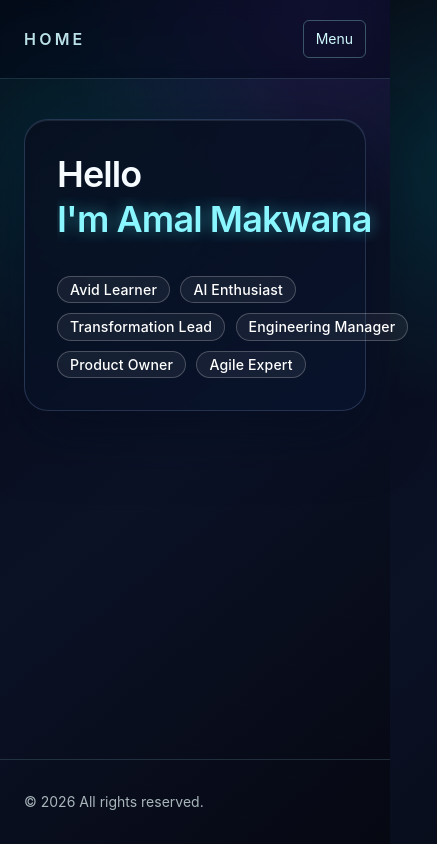
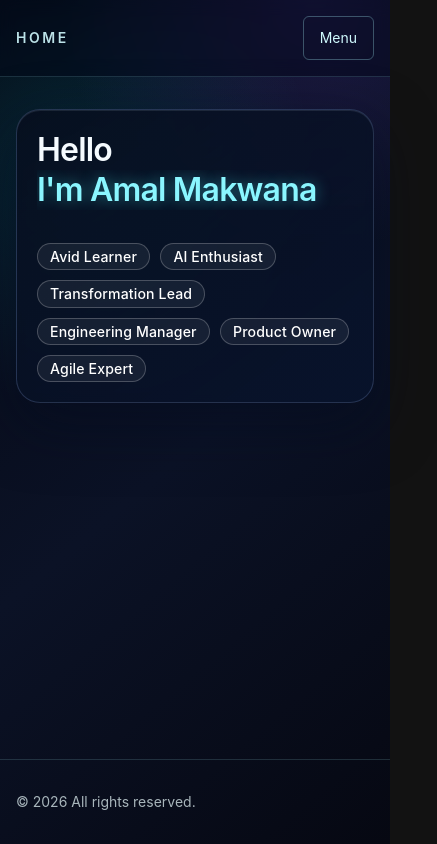
Before and after one commit to Amal-Makwana/amalmakwana, a Next.js app: page / in a window 390 px wide. Shown: the whole page, 437 px wide, since content can reach past the window. Built offline with nearby package versions, Linux system fonts and the light colour scheme.

Commit message:
Improve mobile responsiveness and reduce motion on small screens

```diff
--- a/app/Articles/page.jsx
+++ b/app/Articles/page.jsx
@@ -1,8 +1,8 @@
 export default function ArticlesPage() {
   return (
     <section className="max-w-2xl space-y-6">
-      <h1 className="text-4xl font-semibold tracking-tight">Articles</h1>
-      <p className="text-lg text-black/70">
+      <h1 className="text-3xl font-semibold tracking-tight sm:text-4xl">Articles</h1>
+      <p className="text-base text-black/70 sm:text-lg">
         Share your writing, notes, and article summaries in this section.
       </p>
     </section>
--- a/app/Interest/page.jsx
+++ b/app/Interest/page.jsx
@@ -64,19 +64,19 @@ export default function InterestPage() {
   return (
     <section className="space-y-8">
       <div className="max-w-2xl space-y-4">
-        <h1 className="text-4xl font-semibold tracking-tight">Interest</h1>
-        <p className="text-lg text-slate-200">A few areas where I love to contribute and collaborate.</p>
+        <h1 className="text-3xl font-semibold tracking-tight sm:text-4xl">Interest</h1>
+        <p className="text-base text-slate-200 sm:text-lg">A few areas where I love to contribute and collaborate.</p>
       </div>
 
       <div className="grid gap-6 md:grid-cols-2 xl:grid-cols-3">
         {interestCards.map((interest) => (
           <article
             key={interest.title}
-            className={`rounded-2xl border border-white/20 bg-gradient-to-br ${interest.palette} p-6 shadow-sm transition-transform duration-300 hover:-translate-y-1 hover:shadow-lg`}
+            className={`rounded-2xl border border-white/20 bg-gradient-to-br ${interest.palette} p-5 sm:p-6 shadow-sm transition-transform duration-300 hover:-translate-y-1 hover:shadow-lg`}
           >
             <div className="mb-4 flex justify-center rounded-xl bg-white/80 p-3 backdrop-blur">{interest.svg}</div>
-            <h2 className="mb-2 text-xl font-semibold text-slate-100">{interest.title}</h2>
-            <p className="text-sm leading-relaxed text-slate-200">{interest.description}</p>
+            <h2 className="mb-2 text-lg font-semibold text-slate-100 sm:text-xl">{interest.title}</h2>
+            <p className="text-sm leading-relaxed text-slate-200 sm:text-base">{interest.description}</p>
           </article>
         ))}
       </div>
--- a/app/Interests/page.jsx
+++ b/app/Interests/page.jsx
@@ -64,19 +64,19 @@ export default function WorkPage() {
   return (
     <section className="space-y-8">
       <div className="max-w-2xl space-y-4">
-        <h1 className="text-4xl font-semibold tracking-tight">Interests</h1>
-        <p className="text-lg text-slate-200">A few areas where I love to contribute and collaborate.</p>
+        <h1 className="text-3xl font-semibold tracking-tight sm:text-4xl">Interests</h1>
+        <p className="text-base text-slate-200 sm:text-lg">A few areas where I love to contribute and collaborate.</p>
       </div>
 
       <div className="grid gap-6 md:grid-cols-2 xl:grid-cols-3">
         {interestCards.map((interest) => (
           <article
             key={interest.title}
-            className={`rounded-2xl border border-white/20 bg-gradient-to-br ${interest.palette} p-6 shadow-sm transition-transform duration-300 hover:-translate-y-1 hover:shadow-lg`}
+            className={`rounded-2xl border border-white/20 bg-gradient-to-br ${interest.palette} p-5 sm:p-6 shadow-sm transition-transform duration-300 hover:-translate-y-1 hover:shadow-lg`}
           >
             <div className="mb-4 flex justify-center rounded-xl bg-white/80 p-3 backdrop-blur">{interest.svg}</div>
-            <h2 className="mb-2 text-xl font-semibold text-slate-100">{interest.title}</h2>
-            <p className="text-sm leading-relaxed text-slate-200">{interest.description}</p>
+            <h2 className="mb-2 text-lg font-semibold text-slate-100 sm:text-xl">{interest.title}</h2>
+            <p className="text-sm leading-relaxed text-slate-200 sm:text-base">{interest.description}</p>
           </article>
         ))}
       </div>
--- a/app/components/site-header.jsx
+++ b/app/components/site-header.jsx
@@ -13,10 +13,10 @@ export function SiteHeader() {
 
   return (
     <header className="border-b border-cyan-200/15 bg-slate-950/45 backdrop-blur">
-      <div className="container-shell flex items-center justify-between py-5 md:py-6">
+      <div className="container-shell flex items-center justify-between py-4 md:py-6">
         <Link
           href="/"
-          className="text-base font-semibold tracking-[0.2em] text-cyan-100/90 transition-colors hover:text-white"
+          className="inline-flex min-h-11 items-center text-sm sm:text-base font-semibold tracking-[0.18em] text-cyan-100/90 transition-colors hover:text-white"
           onClick={() => setMenuOpen(false)}
         >
           HOME
@@ -24,7 +24,7 @@ export function SiteHeader() {
 
         <button
           type="button"
-          className="inline-flex items-center rounded-md border border-cyan-200/30 px-3 py-2 text-sm text-cyan-100 md:hidden"
+          className="inline-flex min-h-11 items-center rounded-md border border-cyan-200/30 px-4 py-2 text-sm text-cyan-100 md:hidden"
           aria-label="Toggle navigation menu"
           aria-expanded={menuOpen}
           aria-controls="mobile-navigation"
@@ -35,7 +35,7 @@ export function SiteHeader() {
 
         <nav className="hidden items-center gap-10 md:flex" aria-label="Primary navigation">
           {navItems.map((item) => (
-            <Link key={item.href} href={item.href} className="nav-link text-sm uppercase tracking-[0.14em] text-cyan-100/75">
+            <Link key={item.href} href={item.href} className="nav-link inline-flex min-h-11 items-center text-sm uppercase tracking-[0.14em] text-cyan-100/75">
               {item.label}
             </Link>
           ))}
@@ -46,13 +46,13 @@ export function SiteHeader() {
         <nav
           id="mobile-navigation"
           aria-label="Mobile navigation"
-          className="container-shell flex flex-col gap-4 border-t border-cyan-200/15 pb-6 pt-4 md:hidden"
+          className="container-shell flex flex-col gap-2 border-t border-cyan-200/15 pb-5 pt-3 md:hidden"
         >
           {navItems.map((item) => (
             <Link
               key={item.href}
               href={item.href}
-              className="nav-link w-fit text-sm uppercase tracking-[0.14em] text-cyan-100/80"
+              className="nav-link inline-flex min-h-11 w-fit items-center py-1 text-sm uppercase tracking-[0.14em] text-cyan-100/80"
               onClick={() => setMenuOpen(false)}
             >
               {item.label}
--- a/app/globals.css
+++ b/app/globals.css
@@ -19,7 +19,7 @@ body {
 }
 
 .container-shell {
-  @apply mx-auto w-full max-w-5xl px-6 md:px-10;
+  @apply mx-auto w-full max-w-5xl px-4 sm:px-6 md:px-10;
 }
 
 .nav-link {
@@ -52,7 +52,7 @@ body {
 }
 
 .editorial {
-  @apply mx-auto max-w-4xl space-y-14 rounded-3xl border p-8 md:p-12;
+  @apply mx-auto max-w-4xl space-y-10 rounded-3xl border p-5 sm:p-7 md:space-y-14 md:p-12;
   border-color: rgba(153, 190, 255, 0.2);
   background: linear-gradient(145deg, rgba(7, 14, 30, 0.88), rgba(8, 20, 46, 0.73));
   box-shadow:
@@ -62,17 +62,20 @@ body {
 }
 
 .editorial h1 {
-  @apply text-4xl font-semibold leading-tight tracking-tight md:text-6xl;
+  @apply font-semibold leading-tight tracking-tight;
+  font-size: clamp(2rem, 7vw, 3.75rem);
   color: #f5fbff;
 }
 
 .editorial h2 {
-  @apply text-2xl font-semibold tracking-tight md:text-3xl;
+  @apply font-semibold tracking-tight;
+  font-size: clamp(1.5rem, 4.8vw, 1.875rem);
   color: #ebf6ff;
 }
 
 .editorial p {
-  @apply text-lg leading-8;
+  font-size: clamp(1rem, 3.2vw, 1.125rem);
+  line-height: clamp(1.65, 1.8, 1.8);
   color: rgba(215, 228, 248, 0.88);
 }
 
@@ -157,7 +160,7 @@ body {
   letter-spacing: 0.01em;
   line-height: 1.1;
   opacity: 0;
-  transform: translateX(-28px);
+  transform: translateX(-20px);
   transition: opacity 420ms ease-out, transform 420ms ease-out;
 }
 
@@ -165,3 +168,35 @@ body {
   opacity: 1;
   transform: translateX(0);
 }
+
+@media (max-width: 640px) {
+  .typewriter-line {
+    --typewriter-duration: 1.4s;
+  }
+
+  .typewriter-line::after {
+    animation-duration: 1.1s;
+    opacity: 0.7;
+  }
+
+  .phrase-chip {
+    transition-duration: 260ms;
+    transform: translateX(-10px);
+  }
+}
+
+@media (prefers-reduced-motion: reduce) {
+  .typewriter-line {
+    width: auto;
+    animation: none;
+  }
+
+  .typewriter-line::after {
+    display: none;
+  }
+
+  .phrase-chip {
+    transform: none;
+    transition: opacity 180ms ease-out;
+  }
+}
--- a/app/layout.jsx
+++ b/app/layout.jsx
@@ -13,7 +13,7 @@ export default function RootLayout({ children }) {
       <body>
         <div className="flex min-h-screen flex-col">
           <SiteHeader />
-          <main className="container-shell flex-1 py-10 md:py-16">{children}</main>
+          <main className="container-shell flex-1 py-8 sm:py-10 md:py-16">{children}</main>
           <SiteFooter />
         </div>
       </body>
--- a/app/page.jsx
+++ b/app/page.jsx
@@ -24,7 +24,7 @@ export default function HomePage() {
 
         return current + 1;
       });
-    }, 280);
+    }, window.innerWidth < 640 ? 360 : 280);
 
     return () => clearInterval(revealInterval);
   }, []);
--- a/app/template.jsx
+++ b/app/template.jsx
@@ -5,15 +5,30 @@ import { usePathname } from "next/navigation";
 
 export default function Template({ children }) {
   const pathname = usePathname();
+  const isSmallScreen = typeof window !== "undefined" && window.matchMedia("(max-width: 640px)").matches;
+
+  const motionVariants = isSmallScreen
+    ? {
+        initial: { opacity: 0, y: 4 },
+        animate: { opacity: 1, y: 0 },
+        exit: { opacity: 0, y: -4 },
+        transition: { duration: 0.18, ease: "easeOut" }
+      }
+    : {
+        initial: { opacity: 0, y: 8 },
+        animate: { opacity: 1, y: 0 },
+        exit: { opacity: 0, y: -8 },
+        transition: { duration: 0.24, ease: "easeOut" }
+      };
 
   return (
     <AnimatePresence mode="wait" initial={false}>
       <motion.div
         key={pathname}
-        initial={{ opacity: 0, y: 8 }}
-        animate={{ opacity: 1, y: 0 }}
-        exit={{ opacity: 0, y: -8 }}
-        transition={{ duration: 0.24, ease: "easeOut" }}
+        initial={motionVariants.initial}
+        animate={motionVariants.animate}
+        exit={motionVariants.exit}
+        transition={motionVariants.transition}
       >
         {children}
       </motion.div>
```
Also changed, not shown: app/about/page.jsx (+10 -10 lines).
